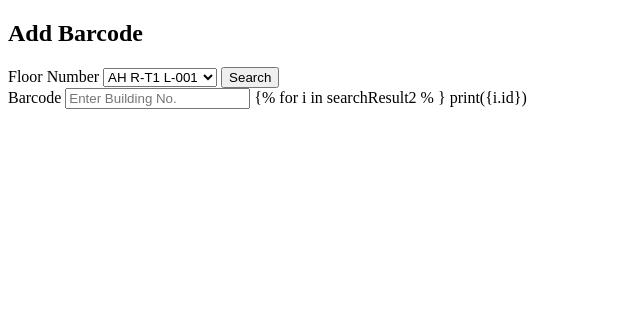
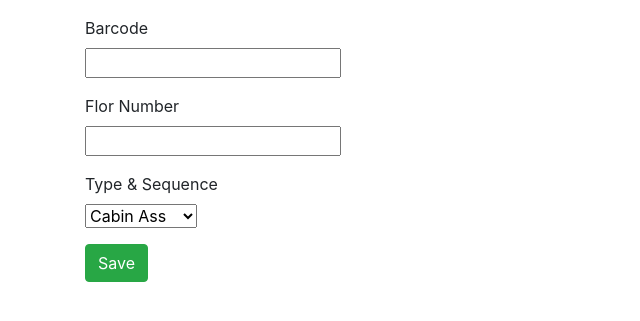
Before and after one commit to joeygracesabusido/damam-project, a Django app: page /search_barcode/ in a window 1280 px wide. Shown: the top 321 px of the page, without its empty margins (0-640 px from the left). Run offline with Django 3.2, Linux system fonts and the light colour scheme; data comes from the database, SQL or seed files in the repository; some libraries are stand-ins or nearby versions.

Commit message:
11.9.21 1051:PM

```diff
--- a/pod_number/api/templates/transactions.html
+++ b/pod_number/api/templates/transactions.html
@@ -1,89 +1,89 @@
-{% comment %} {% load static %} {% endcomment %}
-{% comment %} {% extends "base.html"%} {% endcomment %}
-
-
-{% comment %} {% block content %} {% endcomment %}
-
 
 <!DOCTYPE html>
 
 <html>
     <head>
-        {% comment %} <link rel="stylesheet" href="{% static 'css/app.css' %}"> {% endcomment %}
         <meta charset="utf-8">
         <meta http-equiv="X-UA-Compatible" content="IE=edge">
-        <title>Insert Barecode</title>
+        <title></title>
         <meta name="description" content="">
         <meta name="viewport" content="width=device-width, initial-scale=1">
-        {% comment %} <link rel="stylesheet" href=""> {% endcomment %}
-        {% comment %} <link rel="stylesheet" href="https://stackpath.bootstrapcdn.com/bootstrap/4.4.1/css/bootstrap.min.css"
+        <link rel="stylesheet" href="https://stackpath.bootstrapcdn.com/bootstrap/4.4.1/css/bootstrap.min.css"
         integrity="sha384-Vkoo8x4CGsO3+Hhxv8T/Q5PaXtkKtu6ug5TOeNV6gBiFeWPGFN9MuhOf23Q9Ifjh" crossorigin="anonymous">
-        <link rel="stylesheet" href="https://cdnjs.cloudflare.com/ajax/libs/font-awesome/5.11.2/css/all.min.cs"> {% endcomment %}
-        <script src="//maxcdn.bootstrapcdn.com/bootstrap/4.1.1/js/bootstrap.min.js"></script>
-        <script src="//cdnjs.cloudflare.com/ajax/libs/jquery/3.2.1/jquery.min.js"></script>
+        <link rel="stylesheet" href="https://cdnjs.cloudflare.com/ajax/libs/font-awesome/5.11.2/css/all.min.cs">
+        {% comment %} <link rel="stylesheet" href="{% static 'css/app.css' %}"> {% endcomment %}
+        <link rel="stylesheet" href="//code.jquery.com/ui/1.13.0/themes/base/jquery-ui.css">
     </head>
-    <style>
-
-    </style>
     <body>
-
-        <div class="container mt-3">
-        <div class="header">
-            <h2>
-                Add Barcode
-            </h2>
-        </div>
-        <form class="form" action="/postBarcodes/" method="POST" >
-
-             {% csrf_token %}
-            <div  class="form-control container mt-3">
-                <label for="Barcode" >Floor Number</label>
-                <select name="barcode_categories" class="filter-selectbox"
-                    id="barcode"
+        <form>
+                <div  class="container mt-3">
+                    <label for="Product">Barcode</label><br>
+                    <input
+                    type="text"
+                    name="product"
+                    id="product"
                     >
-                {% for result in showBarcode %}
-                    <option value="{{ result.id }}">{{ result.barcode }}</option>
-                {% endfor %}
-
-                </select>
-
-                 <button type="submit" class="btn btn-secondary">
-                 <i class="fas fa-database"></i>Search</button>
+                    </input><br>
                 </div>
 
-            <div class="form-control">
-                <label for="Barcode" >Barcode</label>
-
+                <div  class="container mt-3">
+                    <label for="flor_number">Flor Number</label><br>
                     <input
-                id="Barcode"
-                name="Barcode"
                     type="text"
-                {% comment %} onchange="myFunction(this.value)"  {% endcomment %}
-
-                class="form-control form-control-lg"
-                placeholder="Enter Building No.">
-                {% for i in searchResult2 % }
-                print({i.id})
-
-
+                    name="florNumber"
+                    id="florNumber"
+                    >
+                    </input><br>
                 </div>
 
+                <div  class="container mt-3">
+                    <label for="Type_Sequence">Type & Sequence</label><br>
+                    <select id="type" name="type">
+                        <option value="Cabin Ass">Cabin Ass</option>
+                        <option value="errection">Errection</option>
+                        <option value="waterproof">Water proof</option>
+                        <option value="1st fix elec">1st Fix Elec</option>
+                    </select>
+                </div>
 
-            {% comment %} <div class="form-control container mt-7">
-                <button type="submit">Submit</button>
-
-
-            </div> {% endcomment %}
-
+                <div  class="container mt-3">
+                    <button type="button" class="btn btn-success"><i class="fas fa-database">
+                    </i>Save</button>
+                </div>
         </form>
-
-
-
-
-
+        <script src="https://code.jquery.com/jquery-3.6.0.js"></script>
+        <script src="https://code.jquery.com/ui/1.13.0/jquery-ui.js"></script>
 
         <script>
+        {% comment %} $( function() {
+            $( "#product" ).autocomplete({
+            source:'{ % url 'test' % }',
+            minlenght: 2
+            });
+        } ); {% endcomment %}
+        $("#product").autocomplete({
+            source: function (request,response){
+                $.ajax({
+                    url: "{% url 'test' %}",
+                    dataType: "json",
+                    data: {product: request.product},
+                    success: function(data) {
 
+                        response ($.map(data, function(item){
+                            return {
+                                value: item.barcode,
+                                florNumb: item.florNumber
+                            }
+                        }))
+                    }
+                });
+            },
+            select: function(event, ui){
+                $(this).val(ui.item.value);
+                $('#florNumber').val(ui.item.florNumb)
+            }
+        });
         </script>
     </body>
+
 </html>
--- a/pod_number/api/views.py
+++ b/pod_number/api/views.py
@@ -177,16 +177,13 @@ def transaction_post(request):
     """
 
     if request.method == 'POST':
-        # print(request.POST)
+
         flor_number_id = request.POST.get('floor_categories')
         barcode2 = request.POST.get('Barcode')
         flor_number = florNumber.objects.get(id=flor_number_id)
 
 
-        # for flor_alert in Barcodes.objects.all():
 
-        # flor_alert = Barcodes.objects.all()
-        # for e in Barcodes.objects.all():
         if Barcodes.objects.filter(barcode = barcode2):
 
             return HttpResponse('Record already exist')
@@ -229,7 +226,7 @@ def testing_ajax(request):
 
             result.append(barcode_json)
 
-        print(result)
+
         data = json.dumps(result)
         mimetype = 'application/json'
         return HttpResponse(data, content_type='application/json')
```
Also changed, not shown: pod_number/api/static/css/app.css (+17 -19 lines), pod_number/api/templates/test.html (+27 -5 lines). Lines whose indentation alone changed are shown as unchanged.
